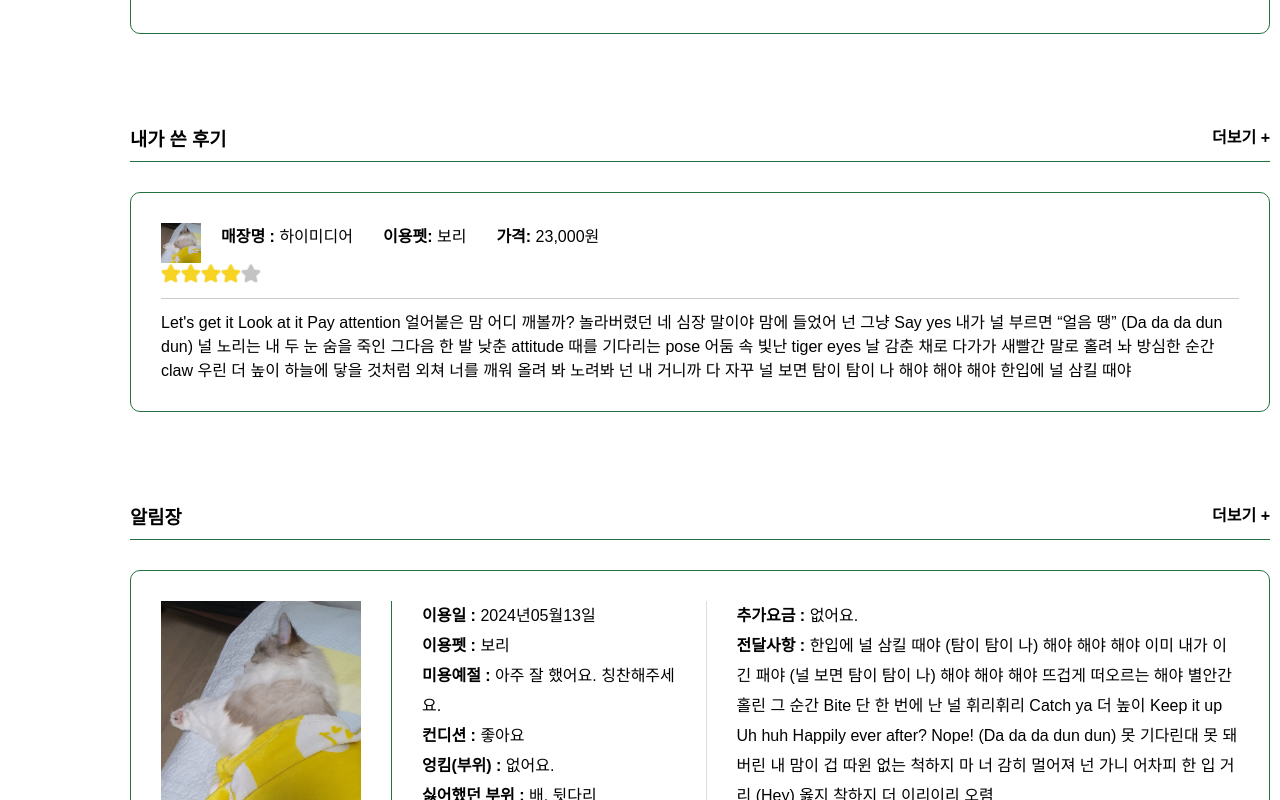
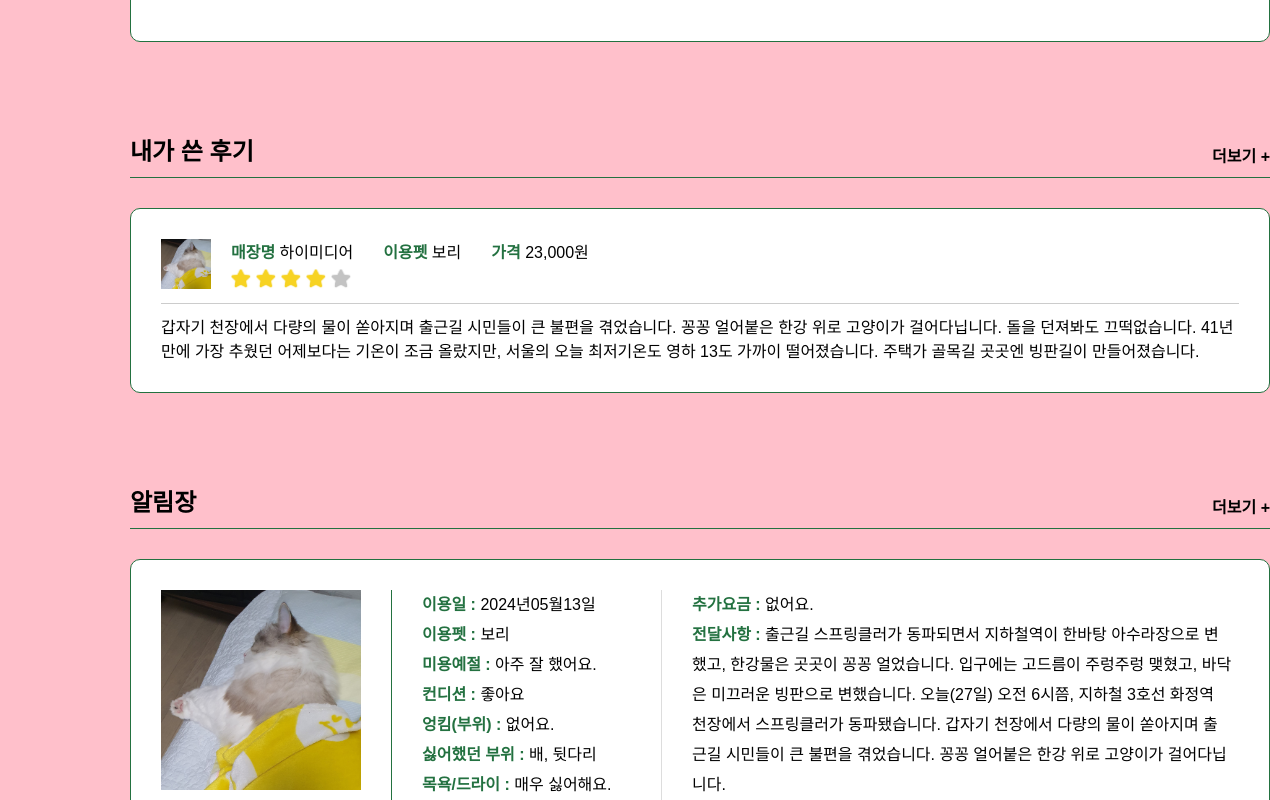
Before and after one commit to djfksdl/vue-threedog, a Vue app: page /mypage in a window 1280 px wide. Shown: the part 440-1240 px from the top of the page. Built offline with nearby package versions, Linux system fonts and the light colour scheme.

Commit message:
ㅇㅅ 마이페이지링크추가

```diff
--- a/src/assets/css/index.css
+++ b/src/assets/css/index.css
@@ -10,7 +10,7 @@ div{
 .container{
     width: 1400px;
     margin: 0 auto;
-    /* background-color: pink; */
+    background-color: pink;
     padding: 30px 0;
     /* height: 750px; */
 }
--- a/src/assets/css/mypage/reserve.css
+++ b/src/assets/css/mypage/reserve.css
@@ -15,6 +15,7 @@
     border-bottom: 1px solid #237140;
     display: flex;
     justify-content: space-between;
+    align-items: end;
     padding-bottom: 10px;
     margin-bottom: 30px;
 }
@@ -31,13 +32,13 @@
     border-radius: 10px;
     padding: 30px;
 }
-.mypageContainer .mpReserveConfirmContainer .mprcContents>div{
+.mypageContainer .mpReserveConfirmContainer .mprcContents a>div{
     display: flex;
     margin: 10px 0;
 }
-.mypageContainer .mpReserveConfirmContainer .mprcContents>div p:first-child{
+.mypageContainer .mpReserveConfirmContainer .mprcContents a>div p:first-child{
     color: #237140;
-    width: 100px;
+    width: 90px;
     font-weight: bold;
 }
 
@@ -55,6 +56,7 @@
     border-bottom: 1px solid #237140;
     display: flex;
     justify-content: space-between;
+    align-items: end;
     padding-bottom: 10px;
     margin-bottom: 30px;
 }
@@ -76,31 +78,32 @@
     border-bottom: 1px solid #ccc;
     padding-bottom: 10px;
     margin-bottom: 10px;
-    /* display: flex; */
-    /* justify-content: space-between; */
+    display: flex;
+}
+.mypageContainer .mpReviewConfirmContainer .mprvcContents .mprvcContentsInfo >img{
+    width: 50px;
+    height: 50px;
+    margin-right: 20px;
 }
 /* 후기 내용 예약정보부분 - 이용정보 */
 .mypageContainer .mpReviewConfirmContainer .mprvcContents .mprvcContentsInfo .mprvcContentsInfos{
     display: flex;
+    margin-bottom: 5px;
 }
-.mypageContainer .mpReviewConfirmContainer .mprvcContents .mprvcContentsInfo .mprvcContentsInfos >img{
-    width: 40px;
-    margin-right: 20px;
-}
+
 .mypageContainer .mpReviewConfirmContainer .mprvcContents .mprvcContentsInfo .mprvcContentsInfos p{
     margin-right: 30px;
 }
 .mypageContainer .mpReviewConfirmContainer .mprvcContents .mprvcContentsInfo .mprvcContentsInfos p span{
     font-weight: bold;
-
+    color: #237140;
 }
 /* 후기 내용 예약정보부분 - 별점 */
-.mypageContainer .mpReviewConfirmContainer .mprvcContents .mprvcContentsInfo .star-rating {
-    display: flex;
-}
+.mypageContainer .mpReviewConfirmContainer .mprvcContents .mprvcContentsInfo .star-rating {}
 
 .mypageContainer .mpReviewConfirmContainer .mprvcContents .mprvcContentsInfo .star-rating img {
     width: 20px;
+    margin-right: 5px;
 }
 
 /* 후기내용 내가 쓴부분 */
@@ -121,6 +124,7 @@
     border-bottom: 1px solid #237140;
     display: flex;
     justify-content: space-between;
+    align-items: end;
     padding-bottom: 10px;
     margin-bottom: 30px;
 }
@@ -152,21 +156,24 @@
     margin-right: 30px;
     border-right: 1px solid #ddd;
     padding-right: 30px;
+    width: 240px;
 }
 .mypageContainer .mpDiaryConfirmContainer .mpdcContents .mpdcInfo1 p{
     line-height: 30px;
 }
 .mypageContainer .mpDiaryConfirmContainer .mpdcContents .mpdcInfo1 p span{
     font-weight: bold;
+    color: #237140;
 }
 .mypageContainer .mpDiaryConfirmContainer .mpdcContents .mpdcInfo2{
-    width: 50%;
+    width: 540px;
 }
 .mypageContainer .mpDiaryConfirmContainer .mpdcContents .mpdcInfo2 p{
     line-height: 30px
 }
 .mypageContainer .mpDiaryConfirmContainer .mpdcContents .mpdcInfo2 p span{
     font-weight: bold;
+    color: #237140;
 }
 
 
@@ -193,7 +200,7 @@
 }
 .reserveCheckForm .rcfInfo >div p:first-child{
     color: #237140;
-    width: 100px;
+    width: 90px;
     font-weight: bold;
 }
 
@@ -247,7 +254,7 @@
 }
 .reserveReviewForm .rrfInfo >div p:first-child{
     color: #237140;
-    width: 100px;
+    width: 90px;
     font-weight: bold;
 }
 
@@ -312,7 +319,7 @@
 .reserveReviewConfirmForm .rrfcInfo >div p:first-child{
     color: #237140;
     font-weight: bold;
-    width: 100px;
+    width: 90px;
 }
 
 /* 결제금액 확인 */
--- a/src/views/mypage/MypageView.vue
+++ b/src/views/mypage/MypageView.vue
@@ -8,17 +8,18 @@
                 <div class="mpReserveConfirmContainer">
                     <!-- 예약내역 윗부분 -->
                     <div class="mprcTop">
-                        <h3>예약내역</h3>
+                        <h2>예약내역</h2>
                         <router-link to="/reserve">더보기 +</router-link>
                     </div>
                     <!-- 예약내역 내용 -->
                     <div class="mprcContents" >
+                        <router-link to="/reserve">
                             <div>
                                 <p>매장명</p>
                                 <p>하이미디어</p>
                             </div>
                             <div>
-                            <p>펫명</p>
+                                <p>이용펫명</p>
                                 <p>보리</p>
                             </div>
                             <div>
@@ -29,6 +30,7 @@
                                 <p>금액</p>
                                 <p>23,000원</p>
                             </div>
+                        </router-link>
                     </div>
                 </div>
 
@@ -36,21 +38,22 @@
                 <div class="mpReviewConfirmContainer">
                     <!-- 후기 윗부분 -->
                     <div class="mprvcTop">
-                        <h3>내가 쓴 후기</h3>
-                        <router-link to="">더보기 +</router-link>
+                        <h2>내가 쓴 후기</h2>
+                        <router-link to="/review">더보기 +</router-link>
                     </div>
                     <!-- 후기 내용 -->
                     <div class="mprvcContents" >
                         <!-- 후기내용 예약정보부분 -->
                         <div class="mprvcContentsInfo">
-
+                            <!-- 사진 -->
+                            <img src="@/assets/images/spy2.jpg" alt="">
+                            <div>
                                 <!-- 이용정보 -->
                                 <div class="mprvcContentsInfos">
-                                <img src="@/assets/images/spy2.jpg" alt="">
                                     <!-- 후기사진 -->
-                                <p><span>매장명 :</span> 하이미디어</p>
-                                <p><span>이용펫:</span> 보리</p>
-                                <p><span>가격:</span> 23,000원</p>
+                                    <p><span>매장명 </span> 하이미디어</p>
+                                    <p><span>이용펫 </span> 보리</p>
+                                    <p><span>가격 </span> 23,000원</p>
                                 </div>
                                 <!-- 별점 -->
                                 <div class="star-rating">
@@ -63,21 +66,15 @@
                                     </div>
                                 </div>
                             </div>
+                        </div>
                         <!-- 후기내용 내가 쓴부분 -->
                         <div class="mprvcContentsMine">
                             <p>
-                                Let's get it Look at it Pay attention
-                                얼어붙은 맘 어디 깨볼까? 놀라버렸던 네 심장 말이야
-                                맘에 들었어 넌 그냥 Say yes 내가 널 부르면 “얼음 땡”
-                                (Da da da dun dun) 널 노리는 내 두 눈
-                                숨을 죽인 그다음 한 발 낮춘 attitude
-                                때를 기다리는 pose 어둠 속 빛난 tiger eyes
-                                날 감춘 채로 다가가 새빨간 말로 홀려 놔
-                                방심한 순간 claw 우린 더 높이
-                                하늘에 닿을 것처럼 외쳐 너를 깨워
-                                올려 봐 노려봐 넌 내 거니까 다
-                                자꾸 널 보면 탐이 탐이 나
-                                해야 해야 해야 한입에 널 삼킬 때야
+                                갑자기 천장에서 다량의 물이 쏟아지며 출근길 시민들이 큰 불편을 겪었습니다.
+                                꽁꽁 얼어붙은 한강 위로 고양이가 걸어다닙니다.
+                                돌을 던져봐도 끄떡없습니다.
+                                41년 만에 가장 추웠던 어제보다는 기온이 조금 올랐지만, 서울의 오늘 최저기온도 영하 13도 가까이 떨어졌습니다.
+                                주택가 골목길 곳곳엔 빙판길이 만들어졌습니다.
                             </p>
                         </div>
                     </div>
@@ -87,8 +84,8 @@
                 <div class="mpDiaryConfirmContainer">
                     <!-- 알림장 윗부분 -->
                     <div class="mpdcTop">
-                        <h3>알림장</h3>
-                        <router-link to="">더보기 +</router-link>
+                        <h2>알림장</h2>
+                        <router-link to="/mydiary">더보기 +</router-link>
                     </div>
                     <!-- 알림장 내용 -->
                     <div class="mpdcContents" >
@@ -100,7 +97,7 @@
                         <div class="mpdcInfo1">
                             <p><span>이용일 :</span> 2024년05월13일</p>
                             <p><span>이용펫 :</span> 보리</p>
-                            <p><span>미용예절 :</span> 아주 잘 했어요. 칭찬해주세요.</p>
+                            <p><span>미용예절 :</span> 아주 잘 했어요.</p>
                             <p><span>컨디션 :</span> 좋아요</p>
                             <p><span>엉킴(부위) :</span> 없어요.</p>
                             <p><span>싫어했던 부위 :</span> 배, 뒷다리</p>
@@ -109,24 +106,11 @@
                         <div class="mpdcInfo2">
                             <p><span>추가요금 :</span> 없어요.</p>
                             <p><span>전달사항 :</span>
-                                한입에 널 삼킬 때야
-                                (탐이 탐이 나)
-                                해야 해야 해야
-                                이미 내가 이긴 패야
-                                (널 보면 탐이 탐이 나)
-                                해야 해야 해야
-                                뜨겁게 떠오르는 해야
-                                별안간 홀린 그 순간 Bite
-                                단 한 번에 난 널 휘리휘리 Catch ya
-                                더 높이 Keep it up
-                                Uh huh
-                                Happily ever after? Nope!
-                                (Da da da dun dun)
-                                못 기다린대 못 돼버린 내 맘이
-                                겁 따윈 없는 척하지 마 너 감히
-                                멀어져 넌 가니
-                                어차피 한 입 거리 (Hey)
-                                옳지 착하지 더 이리이리 오렴
+                                출근길 스프링클러가 동파되면서 지하철역이 한바탕 아수라장으로 변했고, 한강물은 곳곳이 꽁꽁 얼었습니다.
+                                입구에는 고드름이 주렁주렁 맺혔고, 바닥은 미끄러운 빙판으로 변했습니다.
+                                오늘(27일) 오전 6시쯤, 지하철 3호선 화정역 천장에서 스프링클러가 동파됐습니다.
+                                갑자기 천장에서 다량의 물이 쏟아지며 출근길 시민들이 큰 불편을 겪었습니다.
+                                꽁꽁 얼어붙은 한강 위로 고양이가 걸어다닙니다.
                             </p>
                         </div>
                     </div>
```
Lines whose indentation alone changed are shown as unchanged.
